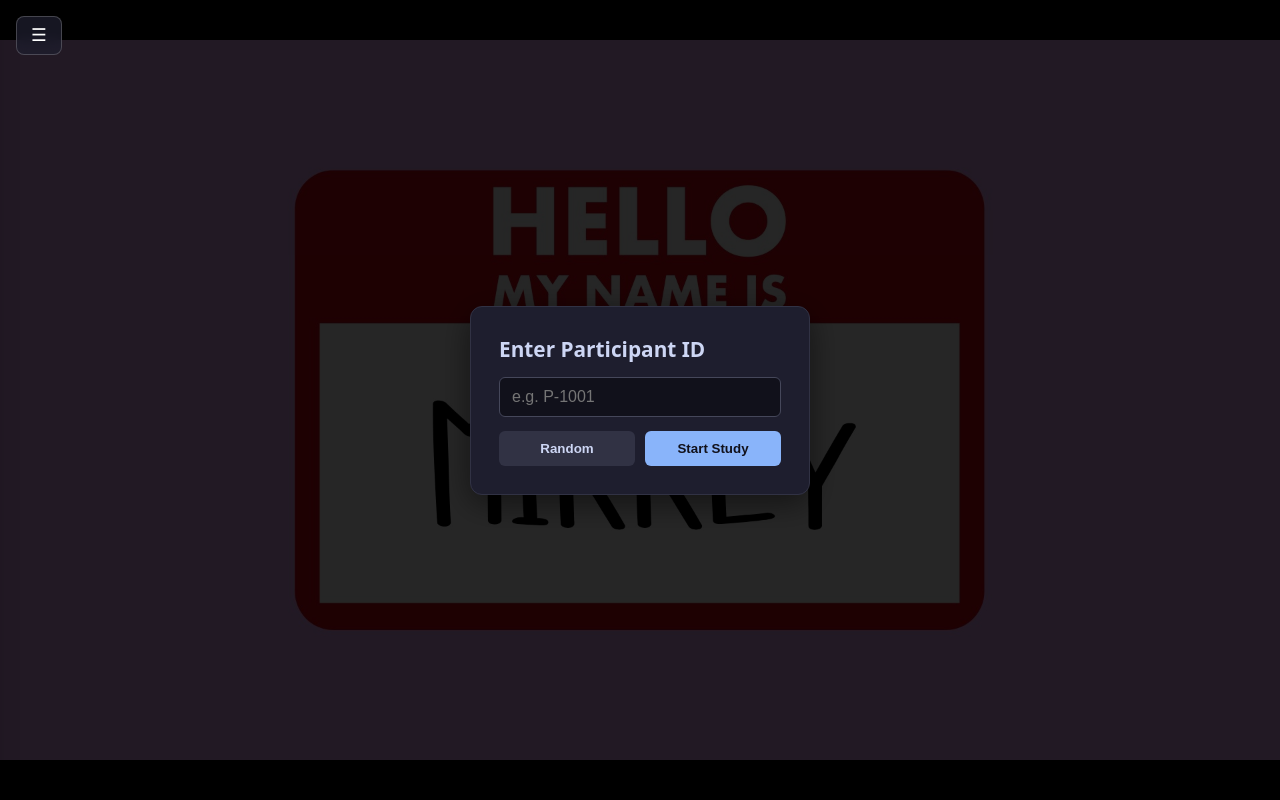
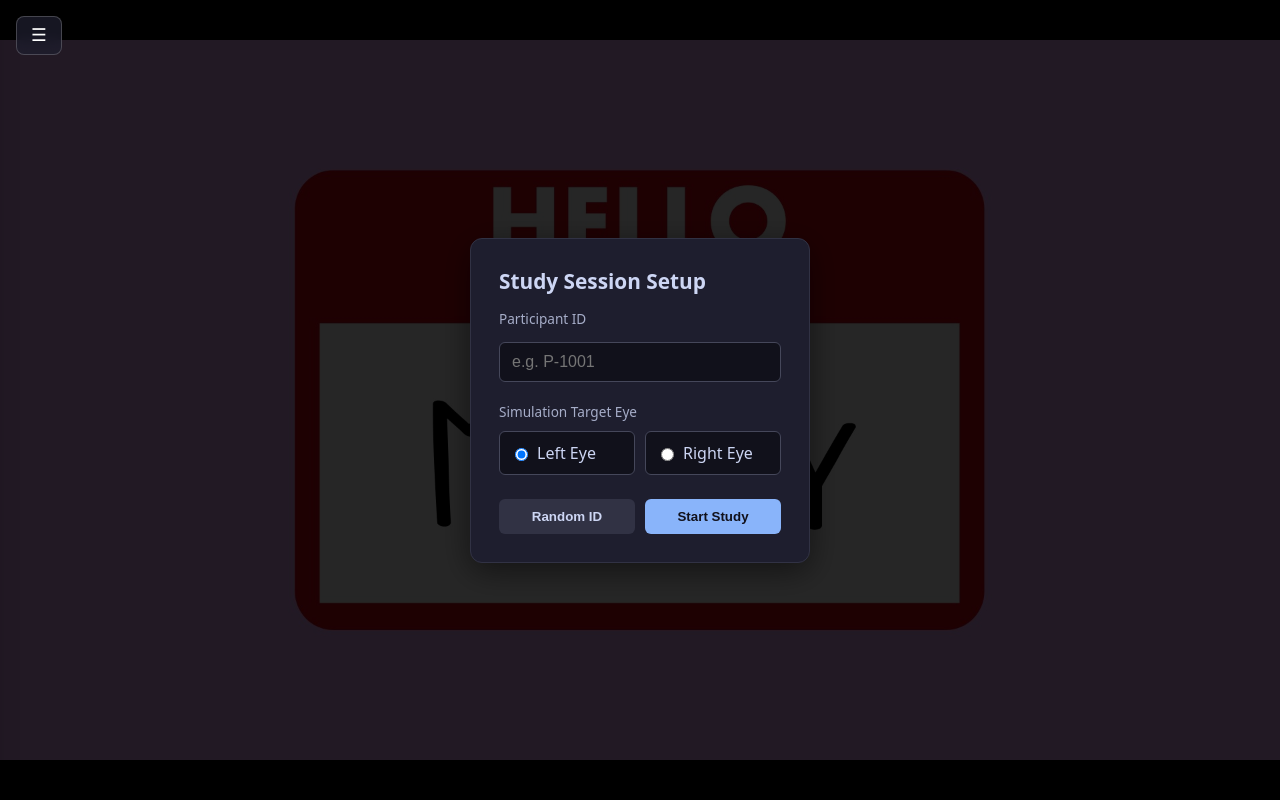
Before and after one commit to aliciajpan/mirrly-study1-controlsys, a Flask app: page /display in a window 1280 px wide. Run offline with Flask 3, Linux system fonts and the light colour scheme.

Commit message:
Add amblyopia simulation blur side selection to beginning and auto apply later (can still manually change in simulation section)

```diff
--- a/static/js/display.js
+++ b/static/js/display.js
@@ -419,8 +419,9 @@ function playSection(section) {
             attachEndedAdvance(a, section);
         }
 
-        // apply whatever blur mode is stored in global state
-        applyCameraBlur(disp.state ? disp.state.blur_side : 'none');
+        // apply pre-selected blur side automatically
+        const activeBlur = (disp.state && disp.state.blur_side) ? disp.state.blur_side : targetBlurSide;
+        applyCameraBlur(activeBlur); // whatever in global blur state
     }
 
     else {
@@ -546,6 +547,8 @@ async function poll() {
     updateRobotStatusDisplay();
 }
 
+let targetBlurSide = 'left'; // global fallback
+
 function setupSessionModal() {
     const modal = qs('#session-modal-overlay');
     const input = qs('#modalPidInput');
@@ -572,6 +575,8 @@ function setupSessionModal() {
 
     async function commitAndStart() {
         const pid = input.value.trim();
+        const selectedRadio = document.querySelector('input[name="modalBlurSide"]:checked');
+        targetBlurSide = selectedRadio ? selectedRadio.value : 'left';
 
         // stop execution if empty + show error
         if (!pid) {
@@ -596,7 +601,12 @@ function setupSessionModal() {
         userInteracted = true;
         modal.remove();
 
-        await postState({ command: 'play' });
+        // seed state with play command + initial blur assignment
+        await postState({
+            command: 'play',
+            blur_side: targetBlurSide
+        });
+
         attemptPlay(disp.currentMediaEl);
     }
 
--- a/templates/display.html
+++ b/templates/display.html
@@ -303,11 +303,24 @@
     <!-- Participant setup modal -->
     <div id="session-modal-overlay">
       <div class="session-modal">
-        <h2>Enter Participant ID</h2>
+        <h2>Study Session Setup</h2>
+
+        <label style="font-size: 0.85rem; color: #a6adc8;">Participant ID</label>
         <input type="text" id="modalPidInput" placeholder="e.g. P-1001" autocomplete="off" autofocus />
         <span id="modalPidError" style="color: #ef4444; font-size: 0.8rem; display: none;">Participant ID is required.</span>
-        <div class="session-modal-btns">
-          <button type="button" id="btnModalRandom">Random</button>
+
+        <label style="font-size: 0.85rem; color: #a6adc8; margin-top: 6px;">Simulation Target Eye</label>
+        <div style="display: flex; gap: 10px; margin-top: -4px;">
+          <label style="flex: 1; display: flex; align-items: center; gap: 6px; background: #11111b; padding: 10px; border-radius: 6px; border: 1px solid #45475a; cursor: pointer; color: #cdd6f4;">
+            <input type="radio" name="modalBlurSide" value="left" checked /> Left Eye
+          </label>
+          <label style="flex: 1; display: flex; align-items: center; gap: 6px; background: #11111b; padding: 10px; border-radius: 6px; border: 1px solid #45475a; cursor: pointer; color: #cdd6f4;">
+            <input type="radio" name="modalBlurSide" value="right" /> Right Eye
+          </label>
+        </div>
+
+        <div class="session-modal-btns" style="margin-top: 10px;">
+          <button type="button" id="btnModalRandom">Random ID</button>
           <button type="button" id="btnModalStart">Start Study</button>
         </div>
       </div>
```
